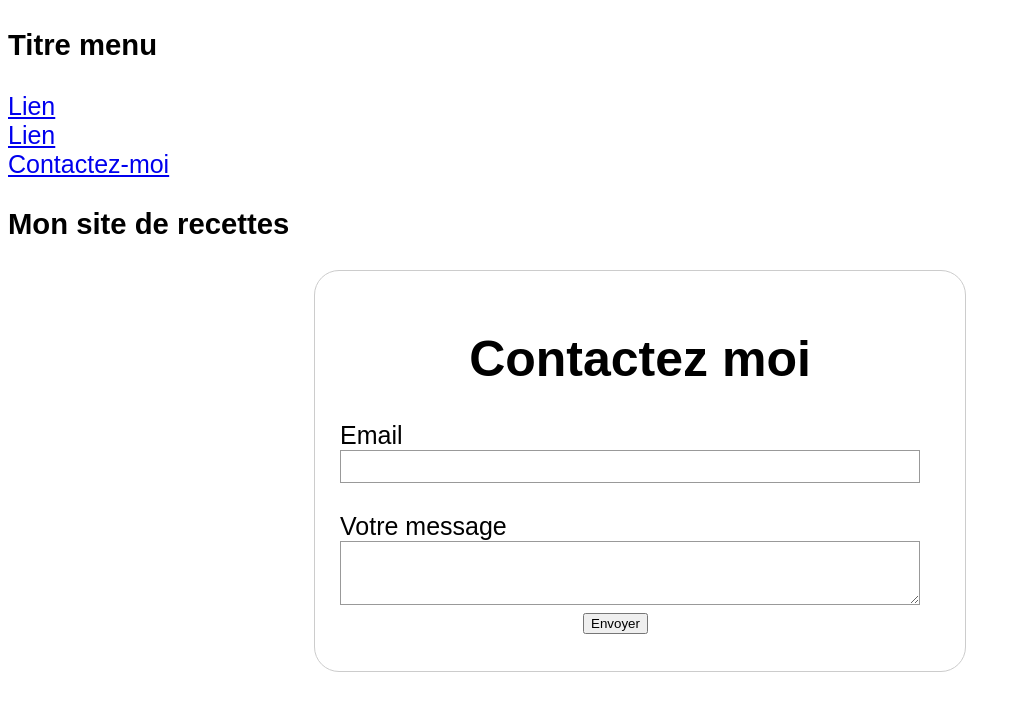
After one commit to II-THEOY78-II/TP1-web, a PHP site: page /php/contact.php in a window 1280 px wide. The commit adds this page. Shown: the top 711 px of the page, without its empty margins (0-1021 px from the left). Run offline with PHP 8.4, Linux system fonts and the light colour scheme.

Commit message:
Page de contact

```diff
--- a/Style.css
+++ b/Style.css
@@ -25,3 +25,48 @@ h2{
 .Recipes{
     margin-left: 31%;
 }
+
+form {
+  margin: 0 auto;
+  width: 600px;
+  height: 350px;
+  padding: 1em;
+  border: 1px solid #ccc;
+  border-radius: 1em;
+}
+
+ul {
+  list-style: none;
+  padding: 0;
+  margin: 0;
+}
+
+label {
+  display: inline-block;
+  text-align: right;
+}
+
+input, textarea {
+  font: 1em sans-serif;
+  width: 300px;
+  box-sizing: border-box;
+  border: 1px solid #999;
+  width: 580px;
+}
+
+label .msg{
+    padding-top: 15px;
+}
+
+textarea {
+  vertical-align: top;
+  resize: vertical;
+}
+
+.button {
+  padding-left: 90px;
+}
+
+button {
+  margin-left: 30%;
+}
--- /dev/null
+++ b/php/contact.php
@@ -0,0 +1,38 @@
+<!DOCTYPE html>
+<html>
+	<head>
+		<meta charset="utf-8">
+		<meta name="viewport" content="width=device-width, initial-scale=1">
+		<title>Mon site de recettes - contactez-moi</title>
+		<link rel="stylesheet" href="/TP1-web/Style.css">
+	</head>
+	<body>
+		<?php include('header.php'); ?>
+
+		<h3>Mon site de recettes</h3>
+
+
+		<form>
+			<h1>
+				Contactez moi
+			</h1>
+			<div id="group">
+				<ul>
+					<li>
+						<label for="mail">Email</label><br>
+						<input type="email" id="mail" name="user_mail"><br><br>
+					</li>
+					<li>
+						<label for="msg">Votre message</label><br>
+						<textarea type="message" id="msg" name="user_message"></textarea>
+					</li>
+					<div class="button">
+  						<button type="submit">Envoyer</button>
+  					</div>
+				</ul>
+			</div>
+		</form>
+
+
+	</body>
+</html>
--- a/php/header.php
+++ b/php/header.php
@@ -6,7 +6,7 @@
 		<ul>
 			<li><a href="page1.html">Lien</a></li>
 			<li><a href="page2.html">Lien</a></li>
-			<li><a href="page3.html">Lien</a></li>
+			<li><a href="php/contact.php/">Contactez-moi</a></li>
 		</ul>
 	</div>
 </nav>
```
